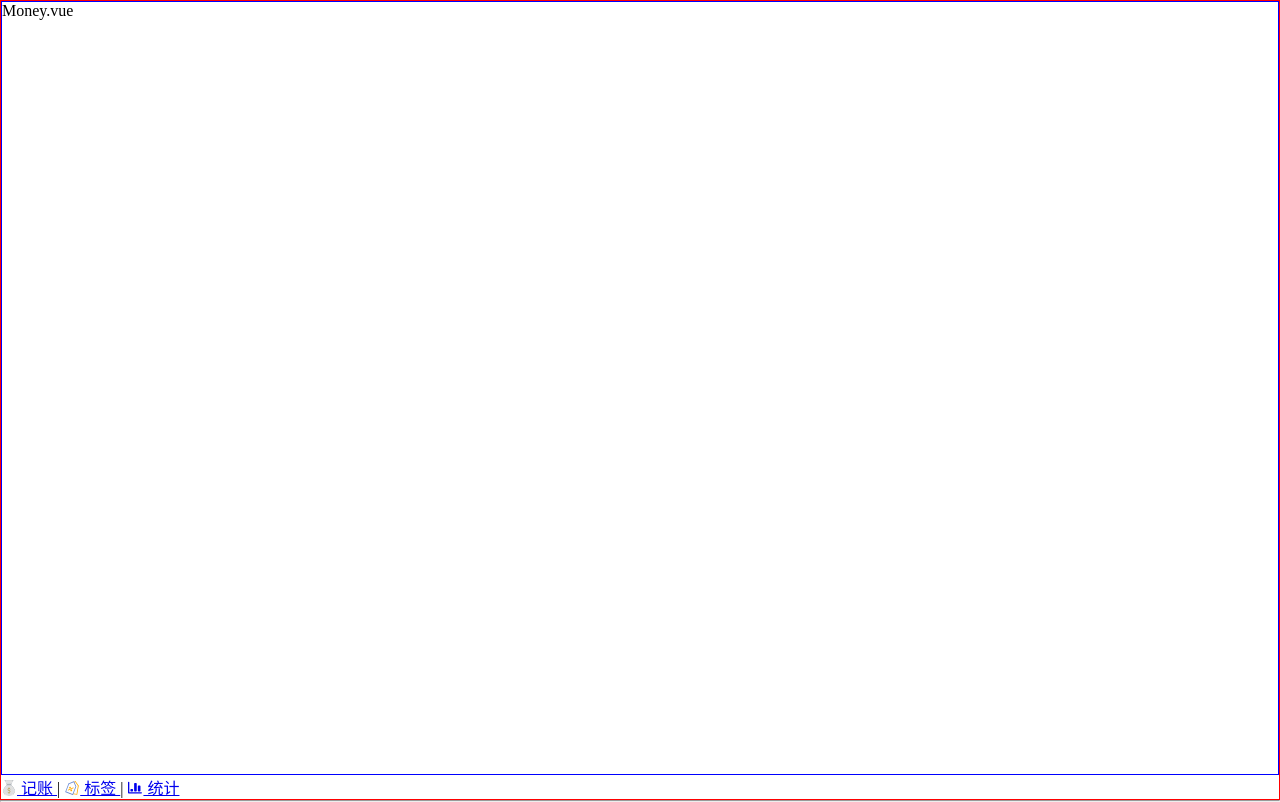
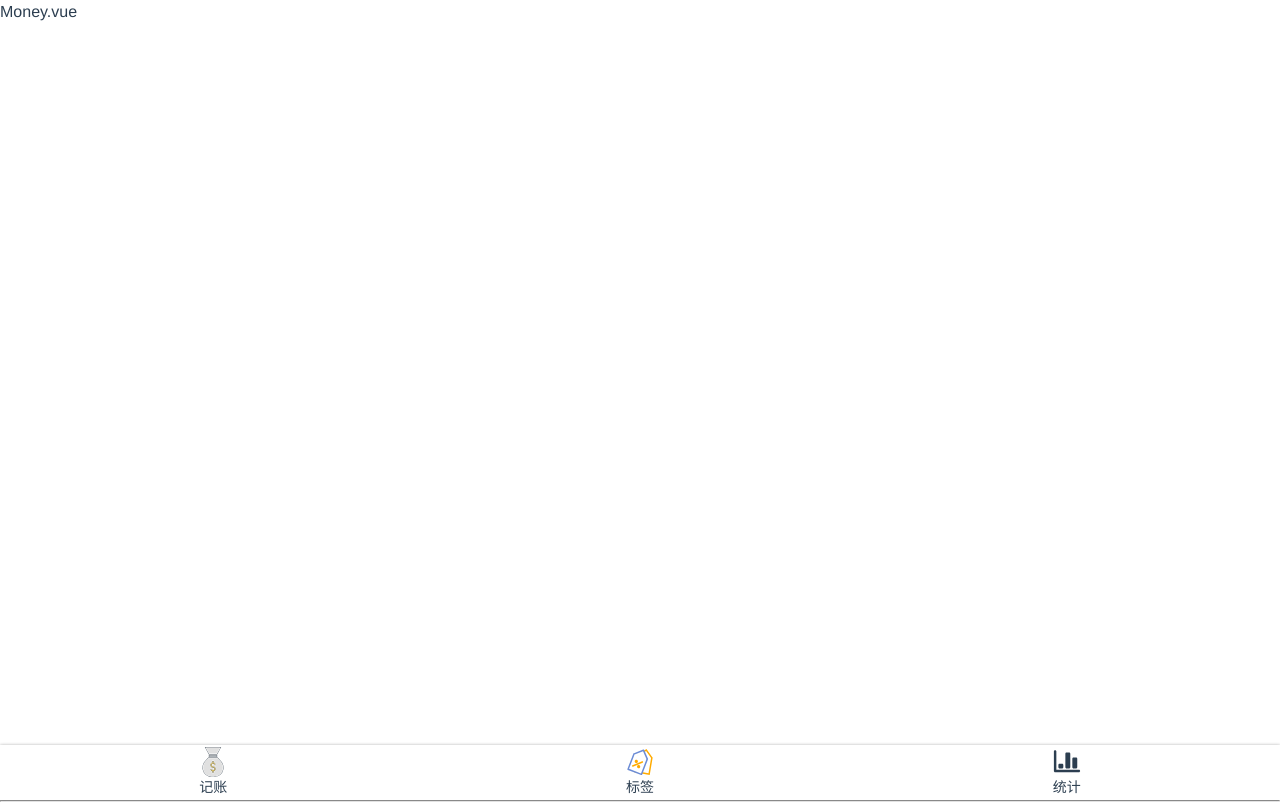
Before and after one commit to CuiLei-document/monney-text, a Vue app: page /#/money in a window 1280 px wide. Built offline with nearby package versions, Linux system fonts and the light colour scheme.

Commit message:
添加 Nav样式

```diff
--- a/src/App.vue
+++ b/src/App.vue
@@ -12,23 +12,33 @@
   margin:0;
   box-sizing: border-box;
 }
-//#app {
-//  font-family: Avenir, Helvetica, Arial, sans-serif;
-//  -webkit-font-smoothing: antialiased;
-//  -moz-osx-font-smoothing: grayscale;
-//  color: #2c3e50;
-//}
-//
-//#nav {
-//  padding: 30px;
-//
-//  a {
-//    font-weight: bold;
-//    color: #2c3e50;
-//
-//    &.router-link-exact-active {
-//      color: #42b983;
-//    }
-//  }
-//}
+a{
+  text-decoration: none;
+  color: inherit;
+}
+ul,ol{
+  list-style: none;
+}
+body{
+  line-height: 1.5;
+}
+#app {
+  font-family: Avenir, Helvetica, Arial, sans-serif;
+  -webkit-font-smoothing: antialiased;
+  -moz-osx-font-smoothing: grayscale;
+  color: #2c3e50;
+}
+
+#nav {
+  padding: 30px;
+
+  a {
+    font-weight: bold;
+    color: #2c3e50;
+
+    &.router-link-exact-active {
+      color: #42b983;
+    }
+  }
+}
 </style>
--- a/src/components/Layout.vue
+++ b/src/components/Layout.vue
@@ -18,14 +18,14 @@
 
 <style lang="scss" scoped>
 .nav-wrapper{
-  border: 1px solid red;
+
   display:flex;
   flex-direction: column;
   height: 100vh;
 }
 .content{
   flex-grow: 1;
-  border: 1px solid blue;
+
   overflow: auto;
 }
 </style>
--- a/src/components/Nav.vue
+++ b/src/components/Nav.vue
@@ -1,18 +1,18 @@
 <template>
-  <div class="nav">
-    <router-link to="/money">
+  <nav>
+    <router-link to="/money" class="item">
      <Icon name="money"/>
       记账
-    </router-link>|
-    <router-link to="/labels">
+    </router-link>
+    <router-link to="/labels" class="item">
       <Icon name="label"/>
       标签
-    </router-link>|
-    <router-link to="/statistics">
+    </router-link>
+    <router-link to="/statistics"  class="item">
       <Icon name="statistics"/>
       统计
     </router-link>
-  </div>
+  </nav>
 </template>
 
 <script lang="ts">
@@ -28,5 +28,22 @@
 </script>
 
 <style lang="scss" scoped>
+  nav{
+    display: flex;
+    box-shadow:  0 0 3px rgba(0,0,0,0.3);
+    font-size: 14px;
+    >.item{
+      padding: 2px 0;
+      width: 33.3333%;
+      display: flex;
+      justify-content: center;
+      align-items: center;
+      flex-direction: column;
+      .icon{
+        width:30px;
+        height:30px;
+      }
+    }
 
+  }
 </style>
```
